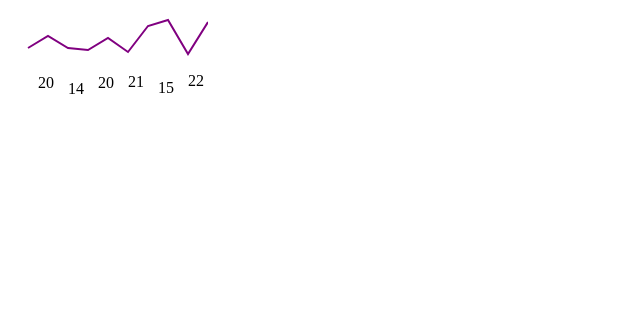
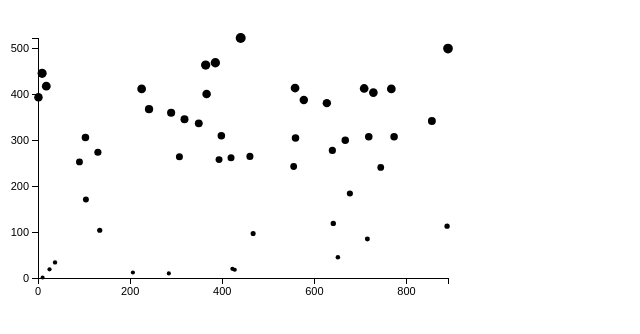
Before and after one commit to nathanhwyoung/d3-sandbox, a plain HTML site: page index.html in a window 1280 px wide. Shown: the whole page, without its empty margins (0-640 px from the left). Drawn offline with Linux system fonts and the light colour scheme.

Commit message:
add axis

```diff
--- a/index.html
+++ b/index.html
@@ -10,6 +10,7 @@
 </head>
 
 <body>
+	<script type="text/javascript" src="scatterplot_c.js"></script>
 	<!-- <script type="text/javascript" src="scatterplot_b.js"></script> -->
 	<!-- <script type="text/javascript" src="scatterplot_a.js"></script> -->
 	<!-- <script type="text/javascript" src="bar_chart.js"></script> -->
@@ -17,7 +18,7 @@
 	<!-- <script type="text/javascript" src="circles_b.js"></script> -->
 	<!-- <script type="text/javascript" src="random_graph.js"></script> -->
 	<!-- <script type="text/javascript" src="shapes.js"></script> -->
-	<script type="text/javascript" src="line.js"></script>
+	<!-- <script type="text/javascript" src="line.js"></script> -->
 
 </body>
 
--- /dev/null
+++ b/scatterplot_c.js
@@ -0,0 +1,92 @@
+//Width and height
+var w = 500;
+var h = 300;
+var padding = 30;
+
+//Dynamic, random dataset
+var dataset = [];
+var numDataPoints = 50;
+var xRange = Math.random() * 1000;
+var yRange = Math.random() * 1000;
+for (var i = 0; i < numDataPoints; i++) {
+    var newNumber1 = Math.round(Math.random() * xRange);
+    var newNumber2 = Math.round(Math.random() * yRange);
+    dataset.push([newNumber1, newNumber2]);
+};
+
+//Create scale functions
+var xScale = d3.scale.linear()
+    .domain([0, d3.max(dataset, function(d) {
+        return d[0];
+    })])
+    .range([padding, w - padding * 2]);
+
+var yScale = d3.scale.linear()
+    .domain([0, d3.max(dataset, function(d) {
+        return d[1];
+    })])
+    .range([h - padding, padding]);
+
+var rScale = d3.scale.linear()
+    .domain([0, d3.max(dataset, function(d) {
+        return d[1];
+    })])
+    .range([2, 5]);
+
+var xAxis = d3.svg.axis()
+    .scale(xScale)
+    .orient("bottom")
+    .ticks(5);
+
+
+var yAxis = d3.svg.axis()
+    .scale(yScale)
+    .orient("left")
+    .ticks(5);
+
+//Create SVG element
+var svg = d3.select("body")
+    .append("svg")
+    .attr("width", w)
+    .attr("height", h);
+
+svg.selectAll("circle")
+    .data(dataset)
+    .enter()
+    .append("circle")
+    .attr("cx", function(d) {
+        return xScale(d[0]);
+    })
+    .attr("cy", function(d) {
+        return yScale(d[1]);
+    })
+    .attr("r", function(d) {
+        return rScale(d[1]);
+    });
+
+// svg.selectAll("text")
+//     .data(dataset)
+//     .enter()
+//     .append("text")
+//     .text(function(d) {
+//         return d[0] + "," + d[1];
+//     })
+//     .attr("x", function(d) {
+//         return xScale(d[0]);
+//     })
+//     .attr("y", function(d) {
+//         return yScale(d[1]);
+//     })
+//     .attr("font-family", "sans-serif")
+//     .attr("font-size", "11px")
+//     .attr("fill", "red");
+
+svg.append("g")
+    .attr("class", "axis") //Assign "axis" class
+    .attr("transform", "translate(0," + (h - padding) + ")")
+    .call(xAxis);
+
+svg.append("g")
+    .attr("class", "axis")
+    .attr("transform", "translate(" + padding + ",0)")
+    .call(yAxis);
--- a/styles.css
+++ b/styles.css
@@ -11,3 +11,15 @@ svg .pumpkin {
     stroke: orange;
     stroke-width: 5;
  }
+
+.axis path,
+.axis line {
+    fill: none;
+    stroke: black;
+    shape-rendering: crispEdges;
+}
+
+.axis text {
+    font-family: sans-serif;
+    font-size: 11px;
+}
```
